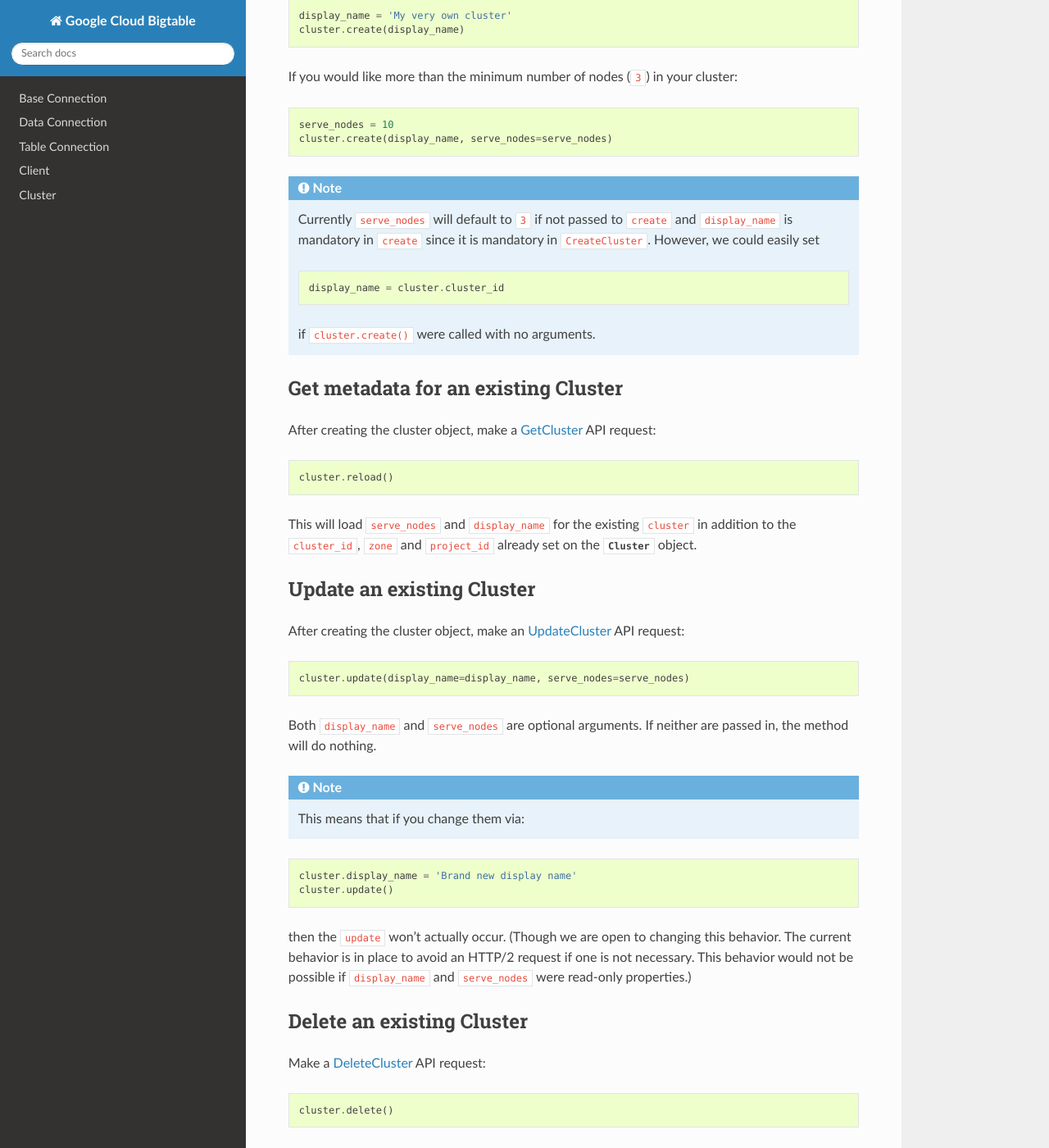
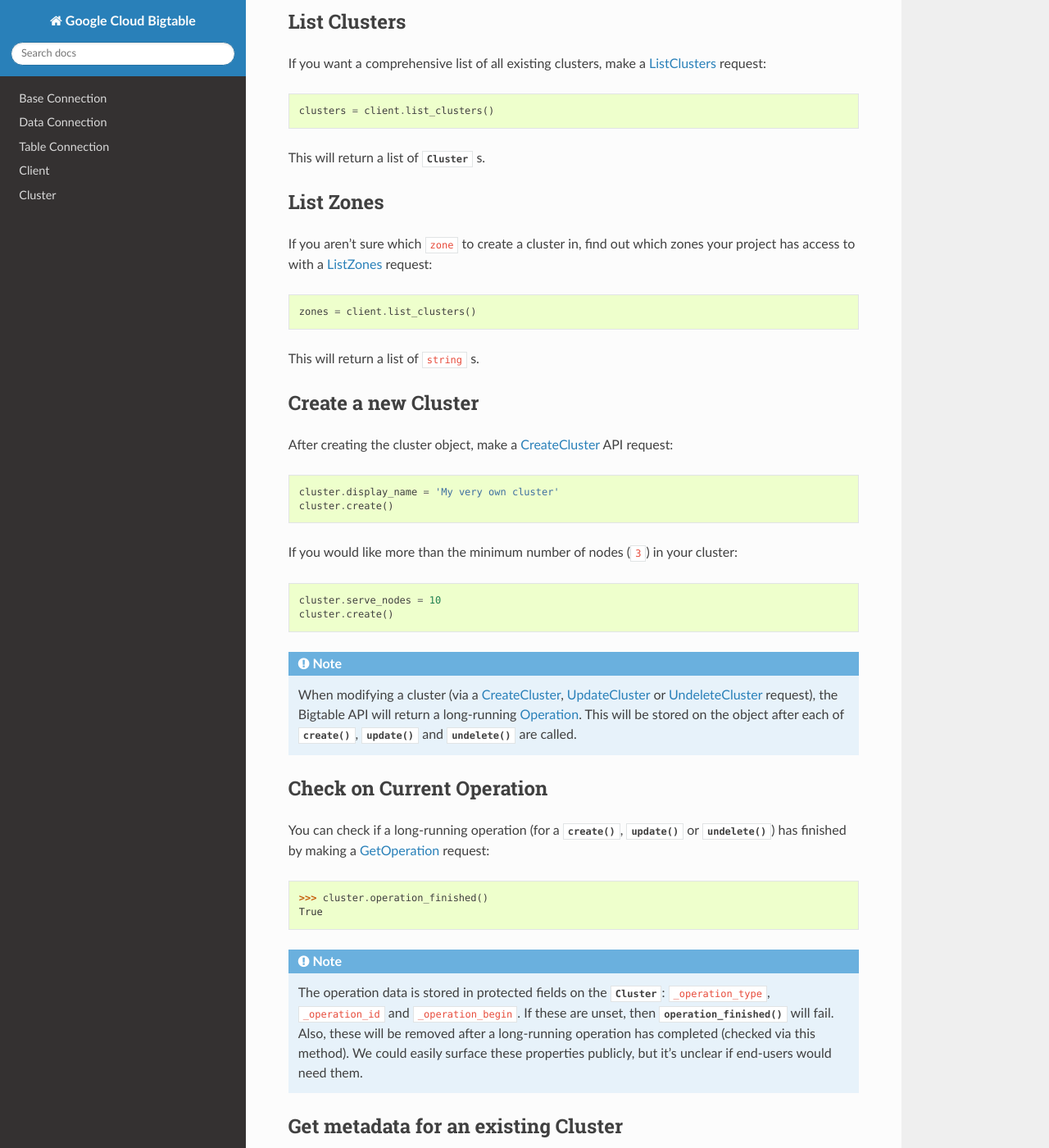
Before and after one commit to dhermes/gcloud-python-bigtable, a Sphinx documentation site: the page built from docs/index.rst, in a window 1280 px wide and 1400 px high, scrolled down 446 px. Shown: the whole window at 82% size. Built offline with Sphinx 7.4.7 and the Read the Docs theme 2.0.0, drawn with Linux system fonts in a browser that asks for light colours; some of the changed text lies outside the part shown.

Commit message:
Updating docs to reflect new Cluster high-level class.

```diff
--- a/docs/index.rst
+++ b/docs/index.rst
@@ -1,15 +1,49 @@
 Google Cloud Bigtable: Python
 =============================
 
-The `Cluster Admin API`_ has been fully implemented.
-
-To use the API, the :class:`Cluster <gcloud_bigtable.cluster.Cluster>`
-class defines a high-level interface:
+To use the API, the :class:`Client <gcloud_bigtable.client.Client>`
+class defines a high-level interface which handles authorization
+and creating other objects:
 
 .. code:: python
 
-    from gcloud_bigtable.cluster import Cluster
-    cluster = Cluster(project_id, zone, cluster_id)
+    from gcloud_bigtable.client import Client
+    cluster = Client(credentials)
+
+The `Cluster Admin API`_ has been fully implemented. Create a
+:class:`Cluster <gcloud_bigtable.cluster.Cluster>` to get
+a high-level interface to cluster management:
+
+.. code:: python
+
+    cluster = client.cluster(zone, cluster_id)
+
+*************
+List Clusters
+*************
+
+If you want a comprehensive list of all existing clusters,
+make a `ListClusters`_ request:
+
+.. code:: python
+
+    clusters = client.list_clusters()
+
+This will return a list of
+:class:`Cluster <gcloud_bigtable.cluster.Cluster>` s.
+
+**********
+List Zones
+**********
+
+If you aren't sure which ``zone`` to create a cluster in, find out
+which zones your project has access to with a `ListZones`_ request:
+
+.. code:: python
+
+    zones = client.list_clusters()
+
+This will return a list of ``string`` s.
 
 ********************
 Create a new Cluster
@@ -19,27 +53,52 @@
 
 .. code:: python
 
-    display_name = 'My very own cluster'
-    cluster.create(display_name)
+    cluster.display_name = 'My very own cluster'
+    cluster.create()
 
 If you would like more than the minimum number of nodes (``3``) in your cluster:
 
 .. code:: python
 
-    serve_nodes = 10
-    cluster.create(display_name, serve_nodes=serve_nodes)
+    cluster.serve_nodes = 10
+    cluster.create()
 
 .. note::
 
-    Currently ``serve_nodes`` will default to ``3`` if not passed to
-    ``create`` and ``display_name`` is mandatory in ``create`` since it is
-    mandatory in ``CreateCluster``. However, we could easily set
+    When modifying a cluster (via a `CreateCluster`_, `UpdateCluster`_ or
+    `UndeleteCluster`_ request), the Bigtable API will return a long-running
+    `Operation`_. This will be stored on the object after each of
+    :meth:`create() <gcloud_bigtable.cluster.Cluster.create>`,
+    :meth:`update() <gcloud_bigtable.cluster.Cluster.update>` and
+    :meth:`undelete() <gcloud_bigtable.cluster.Cluster.undelete>` are called.
 
-    .. code:: python
+.. _Operation: https://github.com/GoogleCloudPlatform/cloud-bigtable-client/blob/e6fc386d9adc821e1cf5c175c5bf5830b641eb3f/bigtable-protos/src/main/proto/google/longrunning/operations.proto#L73-L102
 
-        display_name = cluster.cluster_id
+**************************
+Check on Current Operation
+**************************
 
-    if ``cluster.create()`` were called with no arguments.
+You can check if a long-running operation (for a
+:meth:`create() <gcloud_bigtable.cluster.Cluster.create>`,
+:meth:`update() <gcloud_bigtable.cluster.Cluster.update>` or
+:meth:`undelete() <gcloud_bigtable.cluster.Cluster.undelete>`) has finished
+by making a `GetOperation`_ request:
+
+.. code:: python
+
+    >>> cluster.operation_finished()
+    True
+
+.. note::
+
+    The operation data is stored in protected fields on the
+    :class:`Cluster <gcloud_bigtable.cluster.Cluster>`:
+    ``_operation_type``, ``_operation_id`` and ``_operation_begin``.
+    If these are unset, then
+    :meth:`operation_finished() <gcloud_bigtable.cluster.Cluster.operation_finished>`
+    will fail. Also, these will be removed after a long-running operation
+    has completed (checked via this method). We could easily surface these
+    properties publicly, but it's unclear if end-users would need them.
 
 ************************************
 Get metadata for an existing Cluster
@@ -63,24 +122,8 @@
 
 .. code:: python
 
-    cluster.update(display_name=display_name, serve_nodes=serve_nodes)
-
-Both ``display_name`` and ``serve_nodes`` are optional arguments. If
-neither are passed in, the method will do nothing.
-
-.. note::
-
-    This means that if you change them via:
-
-.. code:: python
-
-    cluster.display_name = 'Brand new display name'
+    client.display_name = 'New display_name'
     cluster.update()
-
-then the ``update`` won't actually occur. (Though we are open to changing
-this behavior. The current behavior is in place to avoid an HTTP/2 request
-if one is not necessary. This behavior would not be possible if
-``display_name`` and ``serve_nodes`` were read-only properties.)
 
 **************************
 Delete an existing Cluster
@@ -91,6 +134,16 @@
 .. code:: python
 
     cluster.delete()
+
+**************************
+Undelete a deleted Cluster
+**************************
+
+Make a `UndeleteCluster`_ API request:
+
+.. code:: python
+
+    cluster.undelete()
 
 Documented Modules
 ~~~~~~~~~~~~~~~~~~
@@ -116,3 +169,7 @@
 .. _GetCluster: https://github.com/GoogleCloudPlatform/cloud-bigtable-client/blob/e6fc386d9adc821e1cf5c175c5bf5830b641eb3f/bigtable-protos/src/main/proto/google/bigtable/admin/cluster/v1/bigtable_cluster_service.proto#L38-L40
 .. _UpdateCluster: https://github.com/GoogleCloudPlatform/cloud-bigtable-client/blob/e6fc386d9adc821e1cf5c175c5bf5830b641eb3f/bigtable-protos/src/main/proto/google/bigtable/admin/cluster/v1/bigtable_cluster_service.proto#L93-L95
 .. _DeleteCluster: https://github.com/GoogleCloudPlatform/cloud-bigtable-client/blob/e6fc386d9adc821e1cf5c175c5bf5830b641eb3f/bigtable-protos/src/main/proto/google/bigtable/admin/cluster/v1/bigtable_cluster_service.proto#L109-L111
+.. _ListZones: https://github.com/GoogleCloudPlatform/cloud-bigtable-client/blob/e6fc386d9adc821e1cf5c175c5bf5830b641eb3f/bigtable-protos/src/main/proto/google/bigtable/admin/cluster/v1/bigtable_cluster_service.proto#L33-L35
+.. _ListClusters: https://github.com/GoogleCloudPlatform/cloud-bigtable-client/blob/e6fc386d9adc821e1cf5c175c5bf5830b641eb3f/bigtable-protos/src/main/proto/google/bigtable/admin/cluster/v1/bigtable_cluster_service.proto#L44-L46
+.. _GetOperation: https://github.com/GoogleCloudPlatform/cloud-bigtable-client/blob/bfe4138f04bf3383a558152e4333112cdd13d5b0/bigtable-protos/src/main/proto/google/longrunning/operations.proto#L43-L45
+.. _UndeleteCluster: https://github.com/GoogleCloudPlatform/cloud-bigtable-client/blob/e6fc386d9adc821e1cf5c175c5bf5830b641eb3f/bigtable-protos/src/main/proto/google/bigtable/admin/cluster/v1/bigtable_cluster_service.proto#L126-L128
```
